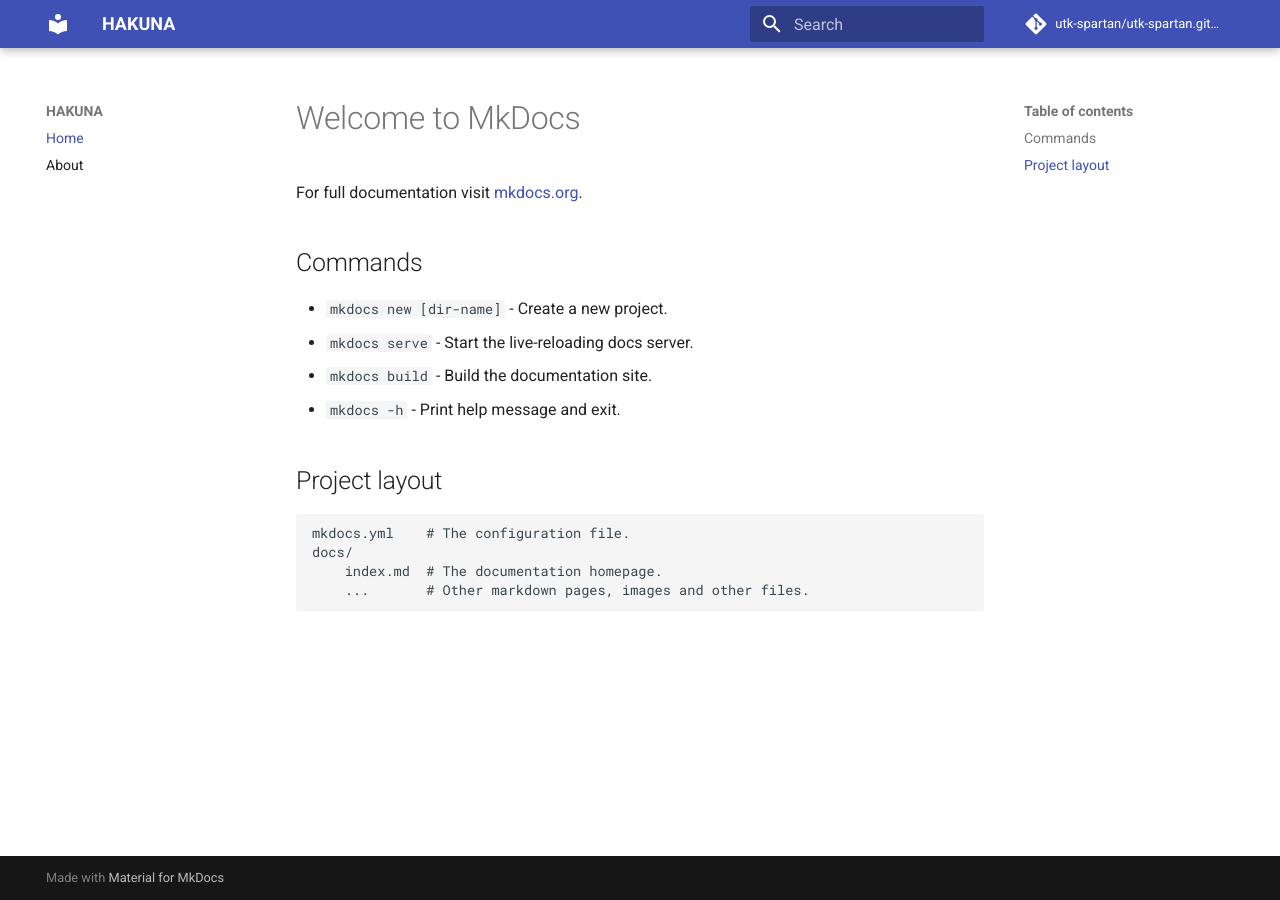
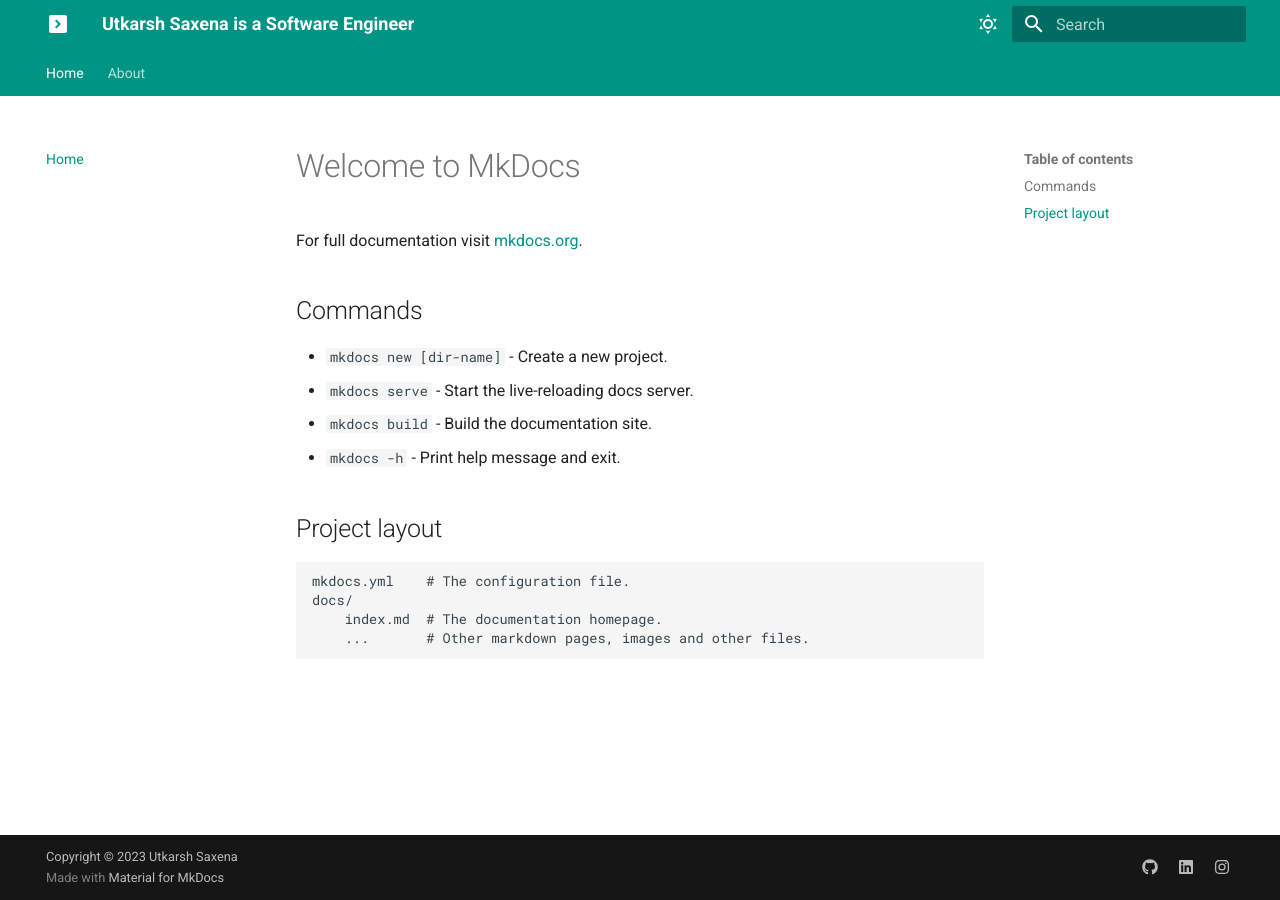
Before and after one commit to utk-spartan/utk-spartan.github.io, an MkDocs documentation site: the page built from docs/index.md, in a window 1280 px wide. Built offline with MkDocs 1.6.1 and Material for MkDocs 9.7.7, drawn with Linux system fonts in a browser that asks for light colours; comment, search, counter and statistics services are not loaded.

Commit message:
Customize mkdocs setup

```diff
--- a/mkdocs.yml
+++ b/mkdocs.yml
@@ -1,7 +1,9 @@
 # yaml-language-server: $schema=https://squidfunk.github.io/mkdocs-material/schema.json
 
-site_name: HAKUNA
+site_name: Utkarsh Saxena is a Software Engineer
 site_url: https://utk-spartan.github.io/
+site_description: 'Personal website of Utkarsh Saxena'
+copyright: Copyright &copy; 2023 Utkarsh Saxena
 
 nav:
     - Home: index.md
@@ -9,8 +11,74 @@
 
 site_author: 'Utkarsh Saxena'
 docs_dir: docs/
-repo_name: 'utk-spartan/utk-spartan.github.io'
-repo_url: 'https://github.com/utk-spartan/utk-spartan.github.io'
+
+## Uncomment to show repo metadata in page header
+# repo_name: 'utk-spartan/utk-spartan.github.io'
+# repo_url: 'https://github.com/utk-spartan/utk-spartan.github.io'
+
+plugins:
+  - search
+  - git-revision-date-localized:
+      type: iso_date
+      enable_creation_date: true
+      fallback_to_build_date: true
+  # - social
+  # - tags
 
 theme:
   name: 'material'
+  # custom_dir: overrides
+  language: en
+  icon:
+    logo: material/code-greater-than
+  features:
+    - navigation.instant
+    - navigation.tracking
+    - navigation.tabs
+    - navigation.sections
+    - navigation.expand
+    - navigation.indexes
+    - navigation.top
+    - search.suggest
+    - search.highlight
+    # - search.share
+
+  palette:
+    # Light Theme
+    - scheme: default
+      media: "(prefers-color-scheme: light)"
+      primary: teal
+      accent: light blue
+      toggle:
+        icon: material/weather-sunny
+        name: Switch to dark mode
+    # Dark Theme
+    - scheme: slate
+      media: "(prefers-color-scheme: dark)"
+      primary: amber
+      accent: pink
+      toggle:
+        icon: material/weather-night
+        name: Switch to light mode
+
+extra:
+  social:
+    - icon: fontawesome/brands/github
+      link: https://github.com/utk-spartan
+      name: Utkarsh Saxena on GitHub
+    - icon: fontawesome/brands/linkedin
+      link: https://www.linkedin.com/in/utkarsh-saxena-29b6a3114/
+      name: Utkarsh Saxena on LinkedIn
+    - icon: fontawesome/brands/instagram
+      link: https://instagram.com/utkspartan
+      name: Utkarsh Saxena on Instagram
+  # analytics:
+  #   provider: google
+  #   property:
+
+  # consent:
+  #   title: A cookie for you! 🍪
+  #   description: >
+  #     Hi! I use cookies to check whether people actually are interested in what
+  #     i have to say. Please consent, or I will never know if I kept blabbing
+  #     alone this whole time... :-(
--- a/requirements.txt
+++ b/requirements.txt
@@ -1,2 +1,3 @@
 mkdocs==1.4.3
 mkdocs-material==9.*
+mkdocs-git-revision-date-localized-plugin==1.2.0
```
